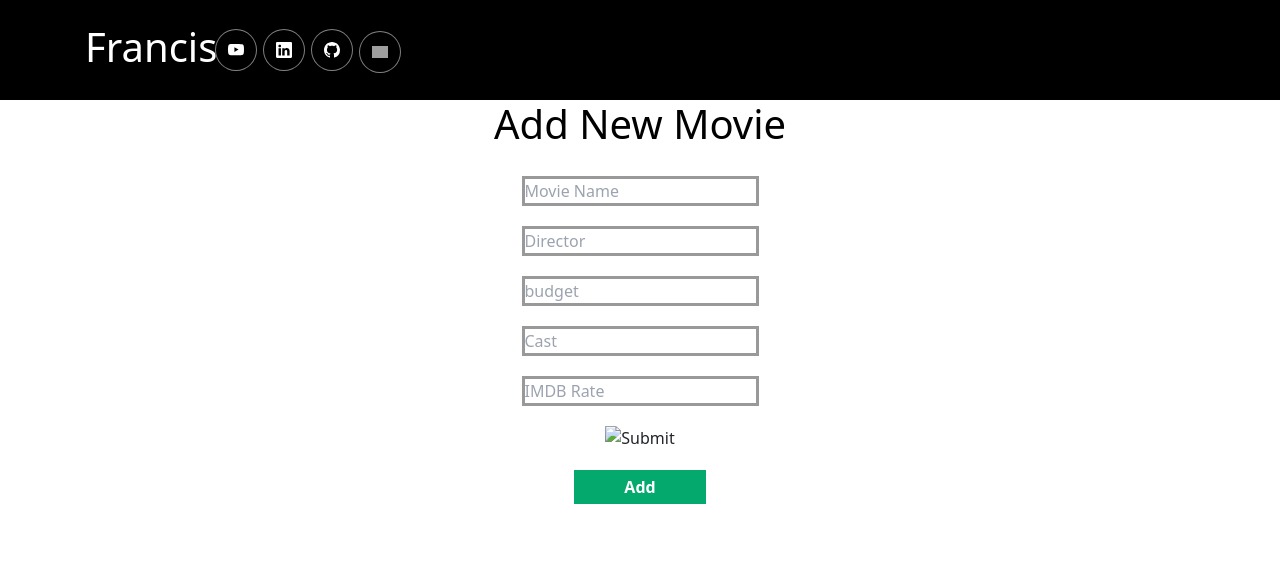
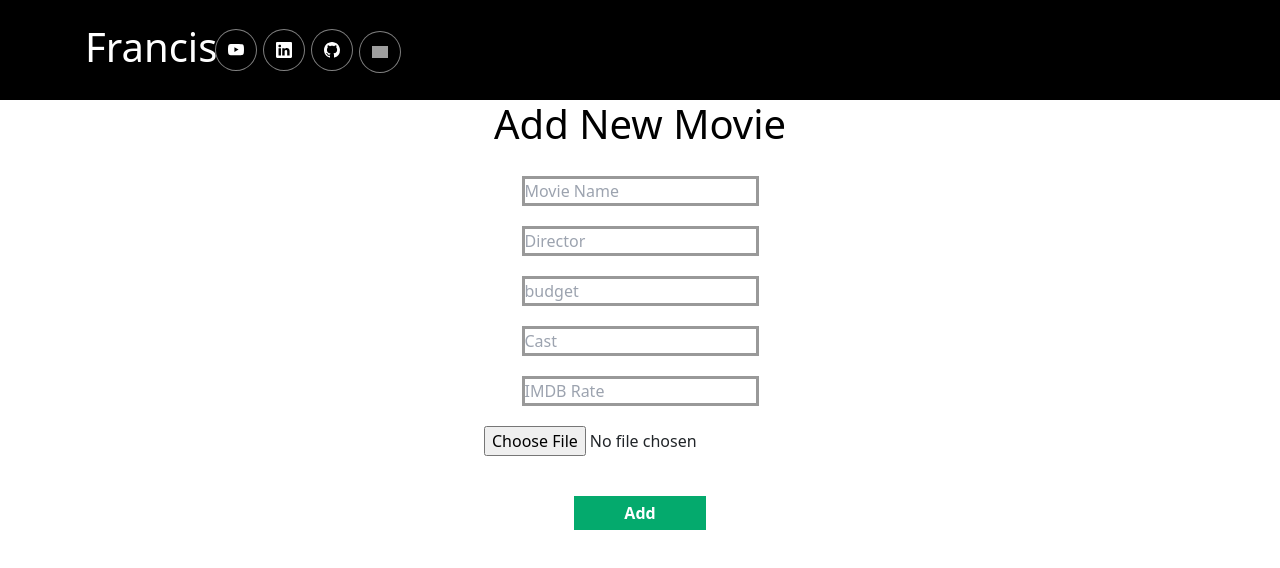
Before and after one commit to VathanSilva/movie-crud, a React (Create React App) app: page /add in a window 1280 px wide. Shown: the top 568 px of the page. Built offline with nearby package versions, Linux system fonts and the light colour scheme; grey boxes are pictures that could not be loaded.

Commit message:
image add1

```diff
--- a/src/components/add.js
+++ b/src/components/add.js
@@ -16,8 +16,18 @@ const Add = () => {
 
   const navigate = useNavigate();
 
+  const [file, setFile] = useState();
+
   const handleChange = (e) => {
     setMovie((prev) => ({...prev, [e.target.name]: e.target.value }));
+
+    console.log(e.target.files);
+    if (e.target.files && e.target.files.length > 0) {
+      let file = e.target.files[0];
+      let fileURL = URL.createObjectURL(file);
+
+      setFile(fileURL);
+    }
   };
 
   const handleClick = async e => {
@@ -43,7 +53,8 @@ const Add = () => {
           <input type='text' placeholder='budget' onChange={handleChange} name="budget" />
           <input type='text' placeholder='Cast' onChange={handleChange} name="cast" />
           <input type='text' placeholder='IMDB Rate' onChange={handleChange} name="imdbrate" />
-          <input type='image' placeholder='Image' onChange={handleChange} name="image" />
+          <input type='file' placeholder='Image' onChange={handleChange} name="image" />
+          <img src={file} />
           <button className='formButtonadd' onClick={handleClick}>Add</button>
         </div>
       </div>
```
